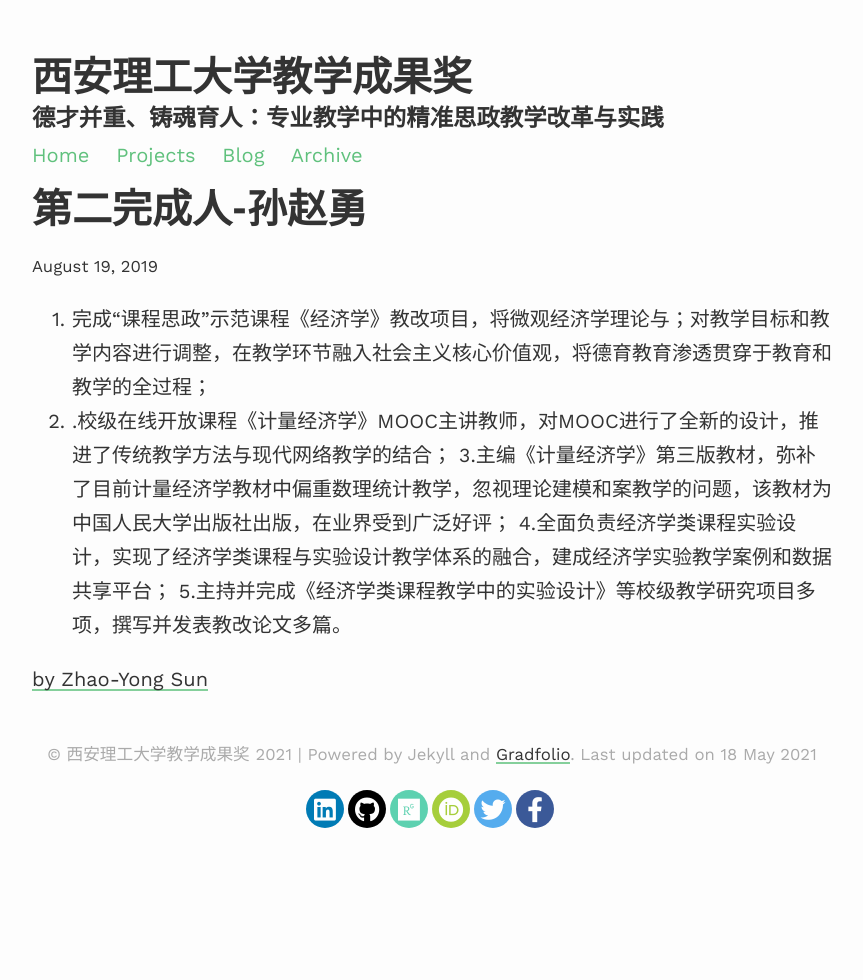
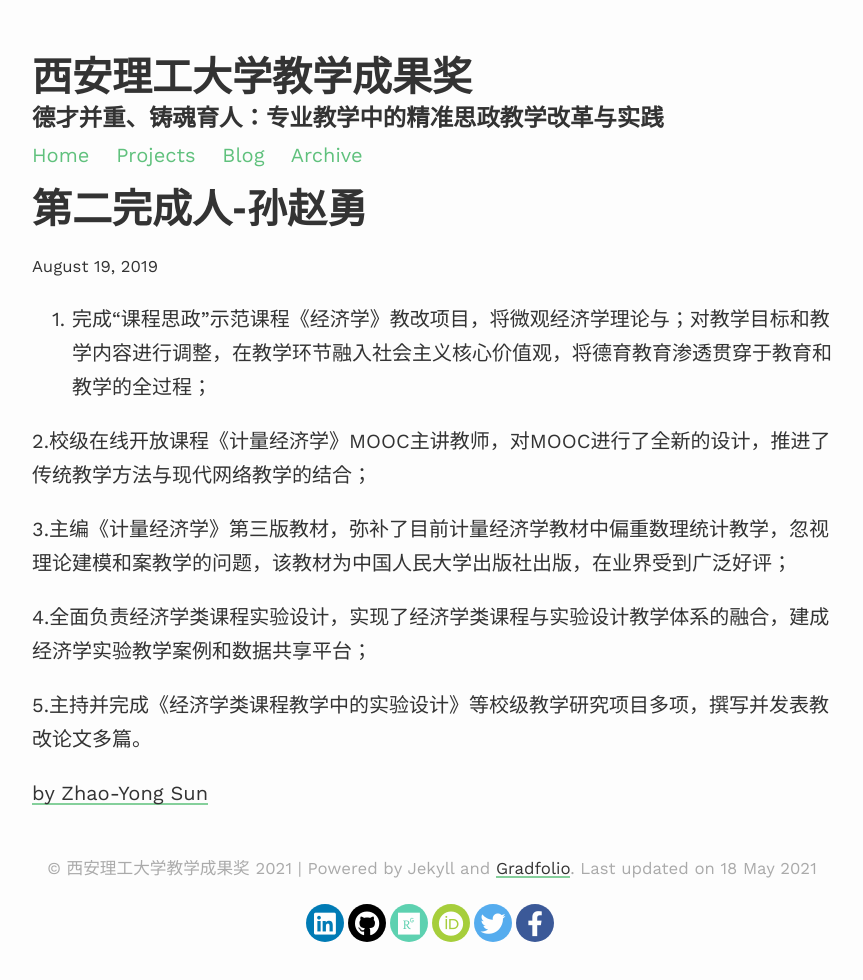
Before and after one commit to dakuamao/gradfolio, a Jekyll site: the page built from _posts/2019-08-19-jelly-fish.md, in a window 1280 px wide. Shown: the whole page, without its empty margins (208-1071 px from the left). Built offline with Jekyll 4.4.1, drawn with Linux system fonts in a browser that asks for light colours; nearby versions of some CDN libraries.

Commit message:
Update 2019-08-19-jelly-fish.md

```diff
--- a/_posts/2019-08-19-jelly-fish.md
+++ b/_posts/2019-08-19-jelly-fish.md
@@ -4,9 +4,14 @@ title:  第二完成人-孙赵勇
 ---
 
 1. 完成“课程思政”示范课程《经济学》教改项目，将微观经济学理论与；对教学目标和教学内容进行调整，在教学环节融入社会主义核心价值观，将德育教育渗透贯穿于教育和教学的全过程；
-2. .校级在线开放课程《计量经济学》MOOC主讲教师，对MOOC进行了全新的设计，推进了传统教学方法与现代网络教学的结合；
+
+
+2.校级在线开放课程《计量经济学》MOOC主讲教师，对MOOC进行了全新的设计，推进了传统教学方法与现代网络教学的结合；
+
 3.主编《计量经济学》第三版教材，弥补了目前计量经济学教材中偏重数理统计教学，忽视理论建模和案教学的问题，该教材为中国人民大学出版社出版，在业界受到广泛好评；
+
 4.全面负责经济学类课程实验设计，实现了经济学类课程与实验设计教学体系的融合，建成经济学实验教学案例和数据共享平台；
+
 5.主持并完成《经济学类课程教学中的实验设计》等校级教学研究项目多项，撰写并发表教改论文多篇。
 
 
```
